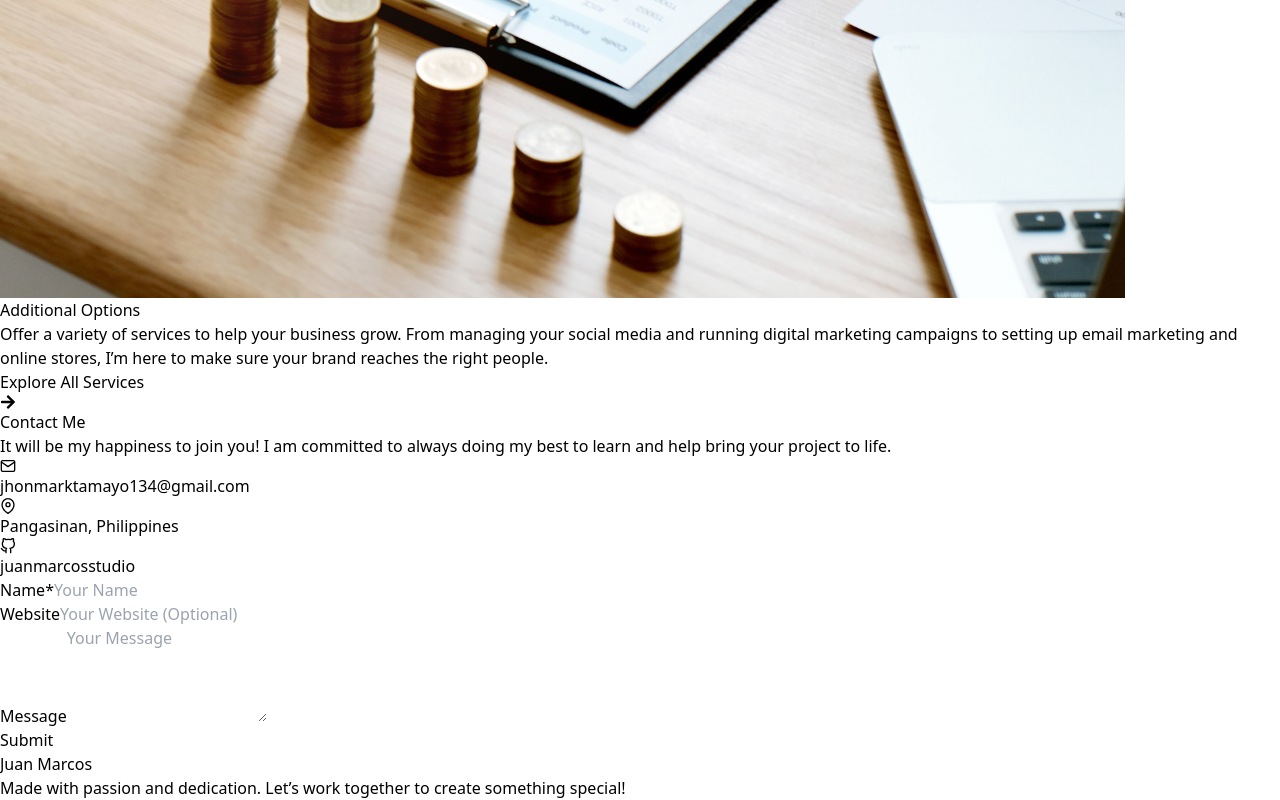
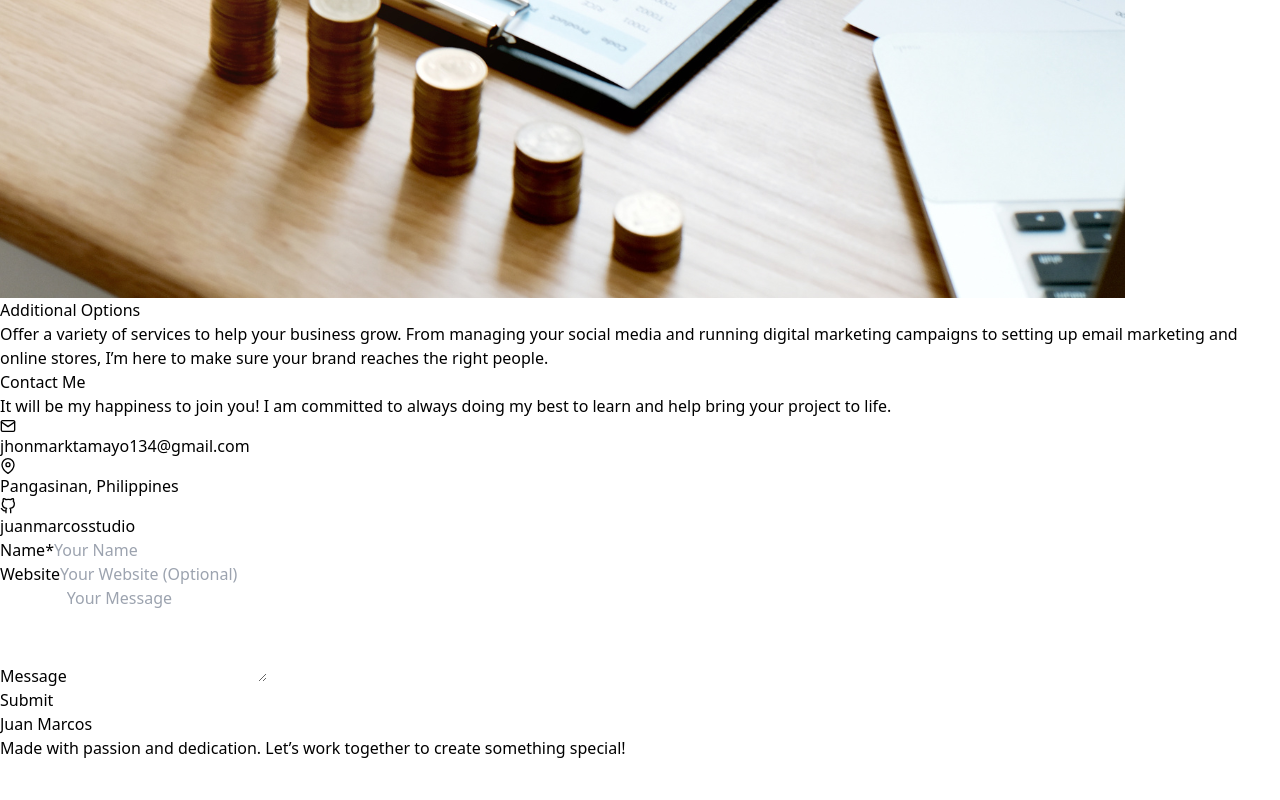
Before and after one commit to juanmarcosstudio/Juanmarcos-react-tailwind-website, a React (Vite) app: page / in a window 1280 px wide. Shown: the part 4419-5219 px from the top of the page. After the commit the page ends 5179 px from the top, so only its background shows below. Built offline with nearby package versions, Linux system fonts and the light colour scheme.

Commit message:
Modify: styles color text for services

```diff
--- a/src/assets/components/Services.jsx
+++ b/src/assets/components/Services.jsx
@@ -1,7 +1,6 @@
 import service1 from "../service1.png"
 import service2 from "../service2.png"
 import service3 from "../service3.png"
-import { FaArrowRight } from 'react-icons/fa'
 
 const Services = () => {
   return (
@@ -9,7 +8,7 @@ const Services = () => {
       <div className='container mx-auto px-6 lg:px-24 text-center'>
         <div className='mb-12'>
             <h3 className='text-[#353A3A] font-semibold text-lg uppercase mb-2'>Services</h3>
-            <h2 className='text-4xl font-bold text-[#353A3A] mb-4'>Check my services</h2>
+            <h2 className='text-4xl font-bold text-[#eab949] mb-4'>Check my services</h2>
         </div>
       </div>
       <div className='grid grid-cols-1 md:grid-cols-3 gap-10'>
@@ -17,31 +16,25 @@ const Services = () => {
           <div className='overflow-hidden rounded-lg mb-4'>
             <img src={service1} alt='service1' className='w-full h-48 object-cover rounded-lg mb-4 hover:scale-110' />
           </div>
-            <h3 className='text-2xl font-semibold text-[#353A3A] mb-2'>Web Development Services</h3>
+            <h3 className='text-2xl font-semibold text-[#eab949] mb-2'>Web Development Services</h3>
             <p className='text-gray-600 mb-4'>From concept to completion, I strive to deliver responsive and user-focused designs that reflect creativity and functionality. My goal is to create websites that leave a lasting impression and perform flawlessly.</p>
         </div>
         <div className='bg-gray-50 rounded-lg shadow-lg p-6'>
           <div className="overflow-hidden rounded-lg mb-4">
             <img src={service2} alt='service2' className='w-full h-48 object-cover rounded-lg mb-4 hover:scale-110' />
           </div>
-            <h3 className='text-2xl font-semibold text-[#353A3A] mb-2'>Creative Services</h3>
+            <h3 className='text-2xl font-semibold text-[#eab949] mb-2'>Creative Services</h3>
             <p className='text-gray-600 mb-4'>Bring ideas to life with visually stunning and impactful designs. From logo creation and branding to graphic design and content development, I focus on delivering creative solutions that resonate with your audience. Whether it’s digital or print, every project is crafted with attention to detail and a passion for excellence.</p>
         </div>
         <div className='bg-gray-50 rounded-lg shadow-lg p-6'>
           <div className="overflow-hidden rounded-lg mb-4">
             <img src={service3} alt='service3' className='w-full h-48 object-cover rounded-lg mb-4 hover:scale-110' />
           </div>
-            <h3 className='text-2xl font-semibold text-[#353A3A] mb-2'>Additional Options</h3>
+            <h3 className='text-2xl font-semibold text-[#eab949] mb-2'>Additional Options</h3>
             <p className='text-gray-600 mb-4'>Offer a variety of services to help your business grow. From managing your social media and running digital marketing campaigns to setting up email marketing and online stores, I’m here to make sure your brand reaches the right people.</p>
         </div>
       </div>
 
-      <div className='mt-8 text-right'>
-        <a className='flex items-center justify-end text-[#eab949] font-semibold hover:text-[#4370d8]'>
-            Explore All Services <FaArrowRight
-            className='ml-2' />
-        </a>
-      </div>
     </div>
   )
 }
```
